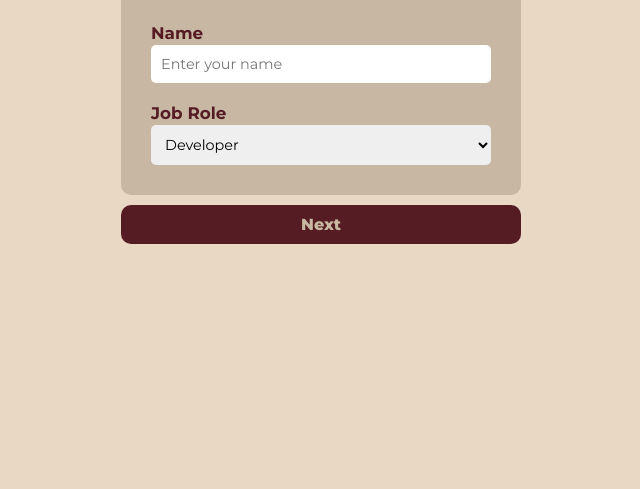
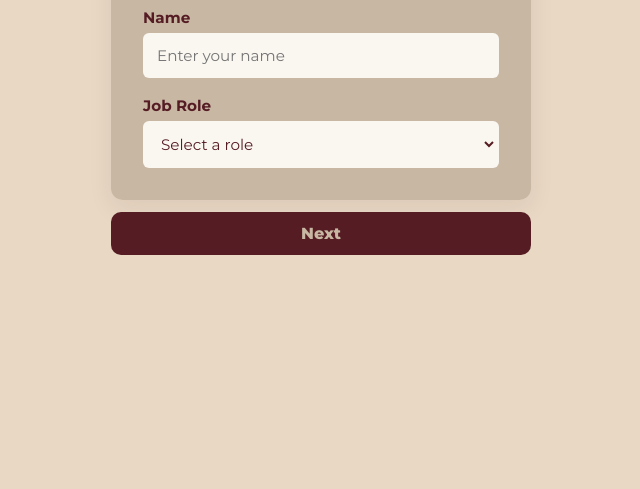
Before and after one commit to athulrajmp21/Student-Skill-Gap-Analyzer, a plain HTML site: page create-account.html in a window 1280 px wide. Shown: the part 311-800 px from the top of the page, without its empty margins (319-959 px from the left). Drawn offline with Linux system fonts and the light colour scheme.

Commit message:
structured the files correctly and added dynamic required attribute to others input using js

```diff
--- a/create-account.html
+++ b/create-account.html
@@ -3,48 +3,53 @@
   <head>
     <meta charset="UTF-8" />
     <meta name="viewport" content="width=device-width, initial-scale=1.0" />
-    <title>Document</title>
+    <title>Create Account</title>
     <link rel="stylesheet" href="style.css" />
   </head>
 
   <body>
-    <div class="main-container create-account-container">
-      <form>
+    <main class="main-container create-account-container">
+      <form class="account-form">
         <div class="form-box">
           <h1>Create Account</h1>
+
           <div class="form-group">
             <label for="name">Name</label>
             <input
               type="text"
               id="name"
+              name="name"
               placeholder="Enter your name"
               required
             />
           </div>
+
           <div class="form-group">
             <label for="role">Job Role</label>
-            <select id="role" required>
+            <select id="role" name="role" required>
+              <option value="" disabled selected>Select a role</option>
               <option value="developer">Developer</option>
               <option value="designer">Designer</option>
               <option value="manager">Manager</option>
               <option value="others">Others</option>
             </select>
           </div>
+
           <div class="form-group other-group">
             <label for="other">Other</label>
             <input
               type="text"
               id="other"
+              name="other_role"
               placeholder="Please specify"
-              required
             />
           </div>
         </div>
+
         <button type="submit" class="btn-next">Next</button>
       </form>
-    </div>
-    <div class="main-container skill-select-container">
+    </main>
 
-    </div>
+    <script src="script.js"></script>
   </body>
 </html>
--- /dev/null
+++ b/script.js
@@ -0,0 +1,11 @@
+// element variables
+
+const roleSelect = document.getElementById("role");
+const otherInput = document.getElementById("other");
+
+// others input field dynamic required
+roleSelect.addEventListener("change", () => {
+  const isOther = roleSelect.value === "others";
+  otherInput.required = isOther;
+  if (!isOther) otherInput.value = "";
+});
--- a/style.css
+++ b/style.css
@@ -1,102 +1,122 @@
-@import url('https://fonts.googleapis.com/css2?family=Plus+Jakarta+Sans:ital,wght@0,200..800;1,200..800&display=swap');
-@import url('https://fonts.googleapis.com/css2?family=Montserrat:ital,wght@0,100..900;1,100..900&family=Plus+Jakarta+Sans:ital,wght@0,200..800;1,200..800&display=swap');
+@import url('https://fonts.googleapis.com/css2?family=Montserrat:wght@400;500;700;800&display=swap');
 
-:root{
+:root {
   --color-primary: #561C24;
   --color-secondary: #6D2932;
   --color-accent: #C7B7A3;
   --color-bg: #E8D8C4;
+  --color-surface: #FAF6F0;
 }
 
-*{
+*,
+*::before,
+*::after {
   margin: 0;
   padding: 0;
   box-sizing: border-box;
-    font-family: "Montserrat";
-    transition: 0.2s ease-in-out;
 }
 
-body{
-    width: 100vw;
-    height: 100vh;
+body {
+  min-height: 100vh;
   display: flex;
   justify-content: center;
   align-items: center;
+  padding: 20px;
+  font-family: "Montserrat", sans-serif;
   background-color: var(--color-bg);
   color: var(--color-primary);
 }
 
-.main-container{
-    min-width: 400px;
-
+/* Layout */
+.main-container {
+  width: 100%;
+  max-width: 420px;
 }
 
-.form-box{
-    border-radius: 10px;
-    background-color: var(--color-accent);
-    padding: 30px;
-    width: 100%;
+.form-box {
   display: flex;
   flex-direction: column;
-    gap: 20px;
+  gap: 18px;
+  padding: 32px;
+  border-radius: 12px;
+  background-color: var(--color-accent);
+  box-shadow: 0 8px 24px rgba(86, 28, 36, 0.08);
 }
 
-.form-box>h1{
+.form-box h1 {
   font-size: 1.5rem;
+  font-weight: 800;
   text-align: center;
-    margin-bottom: 10px;
+  margin-bottom: 6px;
 }
 
-.form-box label{
-    font-weight: 500;
-    font-size: 1.05rem;
+/* Form Controls */
+.form-group {
+  display: flex;
+  flex-direction: column;
+  gap: 6px;
+}
+
+.form-group label {
+  font-size: 0.95rem;
   font-weight: 700;
 }
 
-.form-box input, .form-box select{
-    padding: 10px;
-    border: none;
-    border-radius: 5px;
-    font-size: 0.9rem;
+.form-group input,
+.form-group select {
+  padding: 11px 12px;
+  border: 2px solid transparent;
+  border-radius: 6px;
+  font-family: inherit;
+  font-size: 0.95rem;
+  color: var(--color-primary);
+  background-color: var(--color-surface);
+  transition: border-color 0.2s ease, box-shadow 0.2s ease;
 }
 
-
-.form-group{
-    display: flex;
-    flex-direction: column;
-    gap: 2px;
+.form-group input:focus,
+.form-group select:focus {
+  outline: none;
+  border-color: var(--color-primary);
 }
 
+/* Conditional "Others" Reveal */
 .other-group {
-    display: flex;
   max-height: 0;
   opacity: 0;
   overflow: hidden;
-    margin-top: -20px; /* offsets the .form-box gap: 20px when hidden */
+  margin-top: -18px; /* Offsets parent gap when collapsed */
   pointer-events: none;
-    transition: max-height 0.35s ease, opacity 0.3s ease, margin-top 0.35s ease;
+  transition: max-height 0.35s ease, opacity 0.25s ease, margin-top 0.35s ease;
 }
 
 .form-group:has(option[value="others"]:checked) ~ .other-group {
-    max-height: 100px; /* set slightly higher than the input's actual height */
+  max-height: 90px;
   opacity: 1;
   margin-top: 0;
   pointer-events: auto;
 }
 
-.main-container>form>button{
+/* Submit Button */
+.btn-next {
   width: 100%;
-    padding: 10px;
-    margin-top: 10px;
+  padding: 12px;
+  margin-top: 12px;
+  border: none;
   border-radius: 10px;
-    border: none;
+  font-family: inherit;
+  font-size: 1rem;
+  font-weight: 800;
+  color: var(--color-accent);
   background-color: var(--color-primary);
-    color: var(--color-accent);
-    font-weight: 800;
-    font-size: 1rem;
+  cursor: pointer;
+  transition: background-color 0.2s ease, transform 0.15s ease;
 }
 
-.skill-select-container{
- display: none;
+.btn-next:hover {
+  background-color: var(--color-secondary);
+}
 
+.btn-next:active {
+  transform: scale(0.99);
 }
```
Lines whose indentation alone changed are shown as unchanged.
